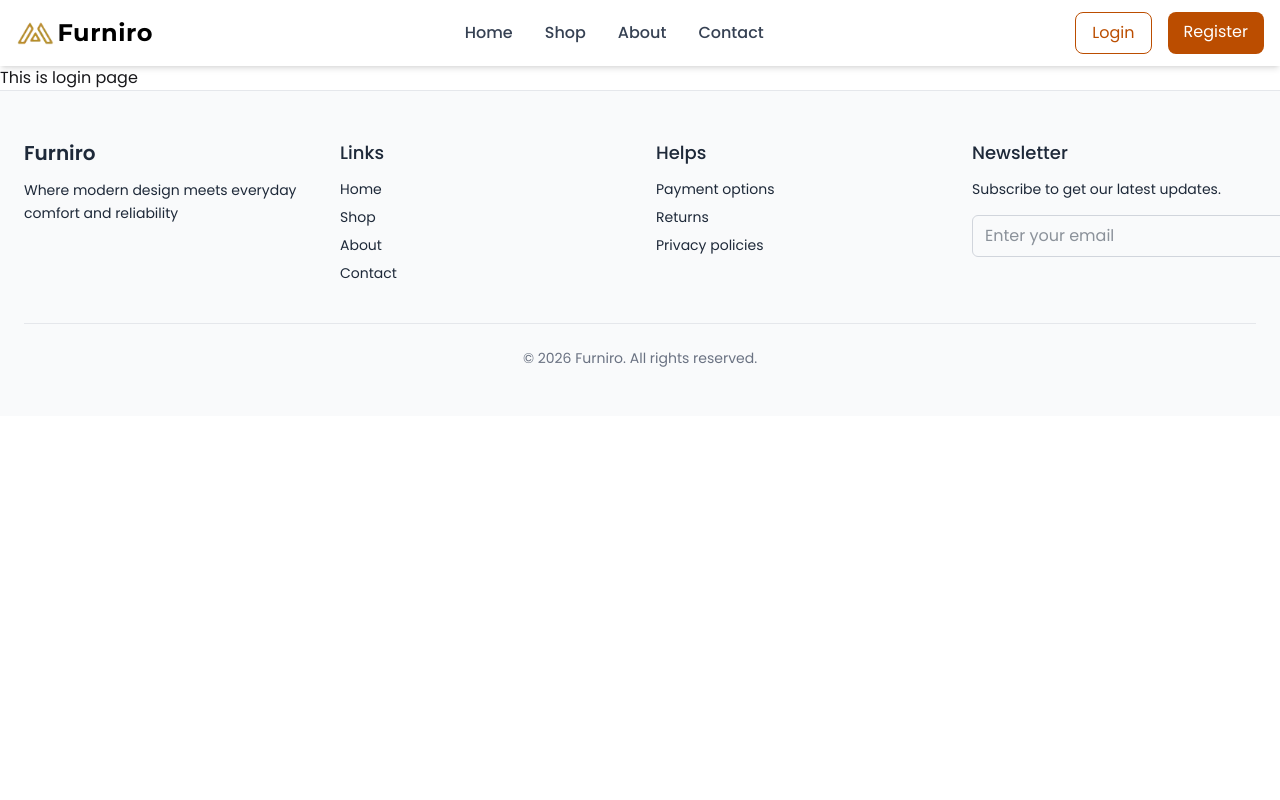
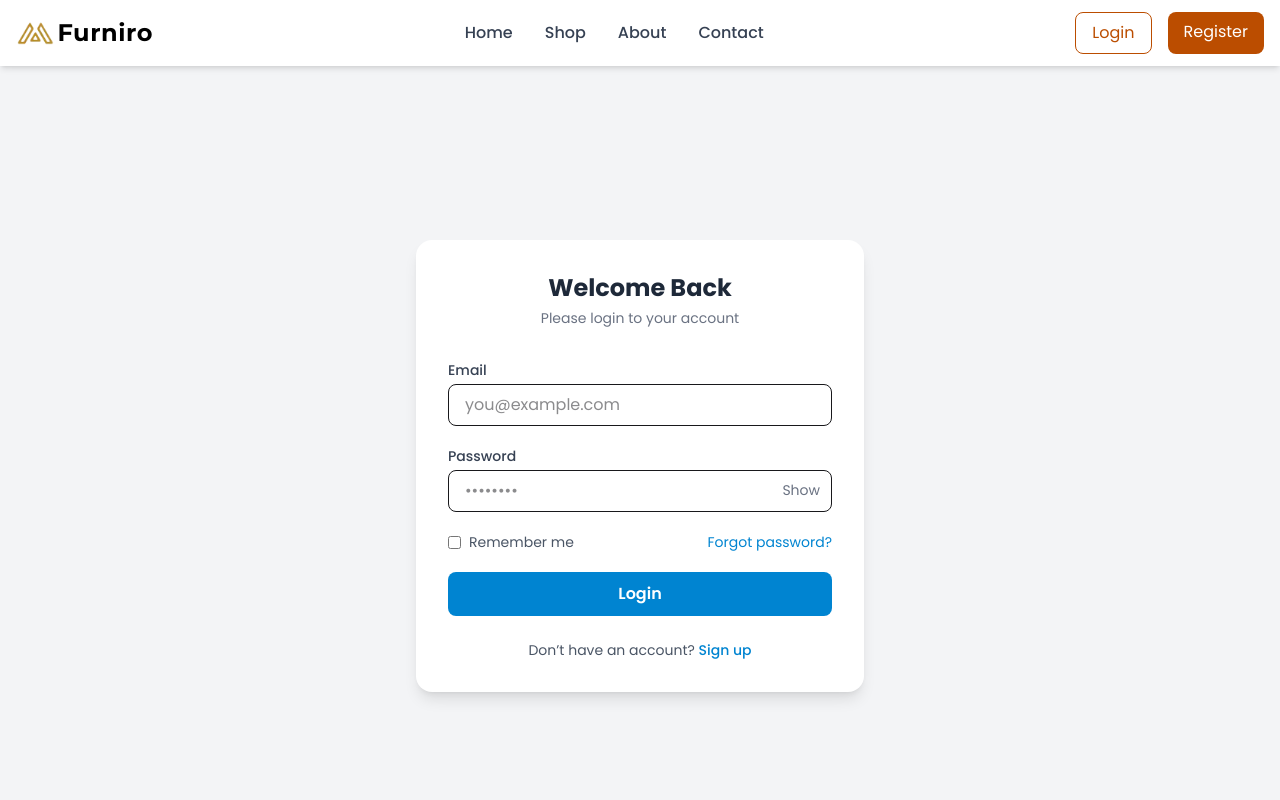
Before and after one commit to touhidtamim/Furniro, a React (Vite) app: page /login in a window 1280 px wide. Shown: the top 800 px of the page. Built offline with nearby package versions, Linux system fonts and the light colour scheme.

Commit message:
created a login page

```diff
--- a/src/Pages/login/Login.jsx
+++ b/src/Pages/login/Login.jsx
@@ -1,7 +1,84 @@
-import React from "react";
+import React, { useState } from "react";
 
 const Login = () => {
-  return <div>This is login page</div>;
+  const [showPassword, setShowPassword] = useState(false);
+
+  return (
+    <div className="min-h-screen flex items-center justify-center bg-gray-100 px-4">
+      <div className="w-full max-w-md bg-white rounded-2xl shadow-lg p-8">
+        {/* Header */}
+        <div className="text-center mb-8">
+          <h1 className="text-2xl font-bold text-gray-800">Welcome Back</h1>
+          <p className="text-gray-500 text-sm mt-1">
+            Please login to your account
+          </p>
+        </div>
+
+        {/* Form */}
+        <form className="space-y-5">
+          {/* Email */}
+          <div>
+            <label className="block text-sm font-medium text-gray-700 mb-1">
+              Email
+            </label>
+            <input
+              type="email"
+              placeholder="you@example.com"
+              className="w-full px-4 py-2 border rounded-lg focus:outline-none focus:ring-2 focus:ring-sky-500"
+            />
+          </div>
+
+          {/* Password */}
+          <div>
+            <label className="block text-sm font-medium text-gray-700 mb-1">
+              Password
+            </label>
+            <div className="relative">
+              <input
+                type={showPassword ? "text" : "password"}
+                placeholder="••••••••"
+                className="w-full px-4 py-2 border rounded-lg focus:outline-none focus:ring-2 focus:ring-sky-500"
+              />
+              <button
+                type="button"
+                onClick={() => setShowPassword(!showPassword)}
+                className="absolute right-3 top-2.5 text-sm text-gray-500 hover:text-gray-700"
+              >
+                {showPassword ? "Hide" : "Show"}
+              </button>
+            </div>
+          </div>
+
+          {/* Remember + Forgot */}
+          <div className="flex items-center justify-between text-sm">
+            <label className="flex items-center gap-2 text-gray-600">
+              <input type="checkbox" className="rounded border-gray-300" />
+              Remember me
+            </label>
+            <a href="#" className="text-sky-600 hover:underline">
+              Forgot password?
+            </a>
+          </div>
+
+          {/* Button */}
+          <button
+            type="submit"
+            className="w-full py-2.5 bg-sky-600 hover:bg-sky-700 text-white font-semibold rounded-lg transition"
+          >
+            Login
+          </button>
+        </form>
+
+        {/* Footer */}
+        <p className="text-center text-sm text-gray-600 mt-6">
+          Don’t have an account?{" "}
+          <a href="#" className="text-sky-600 hover:underline font-medium">
+            Sign up
+          </a>
+        </p>
+      </div>
+    </div>
+  );
 };
 
 export default Login;
```
